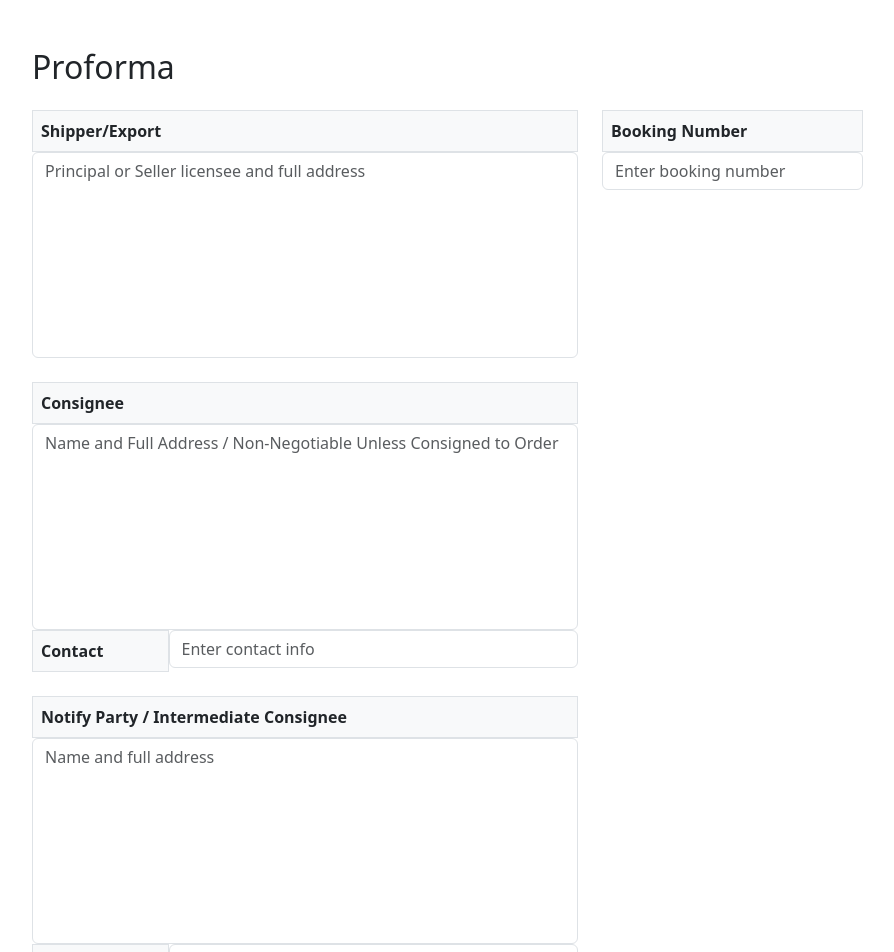
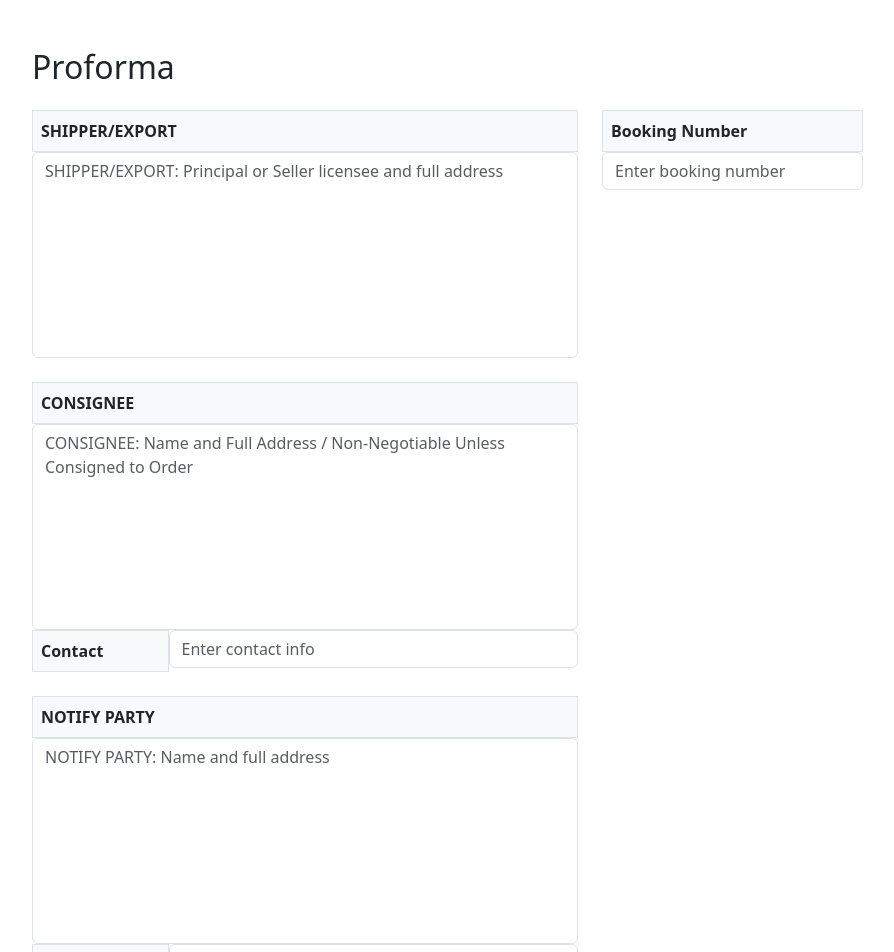
Before and after one commit to ndresdavila/excel_generator_form, a React (Vite) app in the folder masterview-form/: page / in a window 1280 px wide. Shown: the top 952 px of the page, without its empty margins (50-944 px from the left). Built offline with nearby package versions, Linux system fonts and the light colour scheme.

Commit message:
Changes in toast messages and input's placeholders made

```diff
--- a/masterview-form/src/App.jsx
+++ b/masterview-form/src/App.jsx
@@ -41,8 +41,8 @@ function App() {
 
     toast.success(
       <div className="toast-content">
-        <i className="bi bi-check-circle-fill me-2"></i>
-        <b>Exito:</b> <br></br>Todos los campos están completos. Generando archivo...
+        <i className="bi bi-check-circle-fill"></i>
+        <b>Exito:</b> <br></br> Todos los campos están completos. Generando archivo...
       </div>,
       {
         position: 'bottom-right',
--- a/masterview-form/src/components/DynamicRows.jsx
+++ b/masterview-form/src/components/DynamicRows.jsx
@@ -17,7 +17,7 @@ export default function DynamicRows({ rows, setRows, addRow }) {
             <input type="text" className="form-control" value={row.seals} onChange={e => { const nr=[...rows]; nr[index].seals=e.target.value; setRows(nr);} } placeholder="Seals" />
           </div>
           <textarea className="form-control h-100 resize-none" value={row.packages} onChange={e => { const nr=[...rows]; nr[index].packages=e.target.value; setRows(nr);} } placeholder="Number of packages" />
-          <textarea className="form-control h-100 resize-none" value={row.description} onChange={e => { const nr=[...rows]; nr[index].description=e.target.value; setRows(nr);} } placeholder="Description of packages and goods" />
+          <textarea className="form-control h-100 resize-none" value={row.description} onChange={e => { const nr=[...rows]; nr[index].description=e.target.value; setRows(nr);} } placeholder="Enter description of packages and goods" />
           <textarea className="form-control h-100 resize-none" value={row.grossWeight} onChange={e => { const nr=[...rows]; nr[index].grossWeight=e.target.value; setRows(nr);} } placeholder="Gross weight" />
           <textarea className="form-control h-100 resize-none" value={row.measurements} onChange={e => { const nr=[...rows]; nr[index].measurements=e.target.value; setRows(nr);} } placeholder="Measurements" />
         </div>
--- a/masterview-form/src/components/FormHeader.jsx
+++ b/masterview-form/src/components/FormHeader.jsx
@@ -6,7 +6,7 @@ export default function FormHeader() {
       <div className="row">
         <div className="col-6">
           <label className="form-label fw-bold border p-2 d-block bg-light text-dark text-start mb-0">
-            Shipper/Export
+          SHIPPER/EXPORT
           </label>
         </div>
         <div className="col-3">
@@ -17,7 +17,7 @@ export default function FormHeader() {
       </div>
       <div className="row">
         <div className="col-6">
-          <textarea className="form-control mt-0" name="shipper" rows="8" placeholder="Principal or Seller licensee and full address" style={{ resize: 'none' }} />
+          <textarea className="form-control mt-0" name="shipper" rows="8" placeholder="SHIPPER/EXPORT: Principal or Seller licensee and full address" style={{ resize: 'none' }} />
         </div>
         <div className="col-3">
           <input type="text" className="form-control mt-0" name="bookingNumber" placeholder="Enter booking number" />
--- a/masterview-form/src/components/PartyDetails.jsx
+++ b/masterview-form/src/components/PartyDetails.jsx
@@ -4,8 +4,8 @@ export default function PartyDetails() {
   return (
     <div className="row mt-4">
       <div className="col-6">
-        <label className="form-label fw-bold border p-2 d-block bg-light text-dark text-start mb-0">Consignee</label>
-        <textarea className="form-control mt-0" name="consignee" rows="8" placeholder="Name and Full Address / Non-Negotiable Unless Consigned to Order" style={{ resize: 'none' }} />
+        <label className="form-label fw-bold border p-2 d-block bg-light text-dark text-start mb-0">CONSIGNEE</label>
+        <textarea className="form-control mt-0" name="consignee" rows="8" placeholder="CONSIGNEE: Name and Full Address / Non-Negotiable Unless Consigned to Order" style={{ resize: 'none' }} />
         <div className="row g-0 mt-0">
           <div className="col-3">
             <label className="form-label fw-bold border p-2 d-block bg-light text-dark text-start mb-0">Contact</label>
@@ -16,8 +16,8 @@ export default function PartyDetails() {
         </div>
         <div className="row g-0 mt-4">
           <div className="col-12">
-            <label className="form-label fw-bold border p-2 d-block bg-light text-dark text-start mb-0">Notify Party / Intermediate Consignee</label>
-            <textarea className="form-control mt-0" name="notifyParty" rows="8" placeholder="Name and full address" style={{ resize: 'none' }} />
+            <label className="form-label fw-bold border p-2 d-block bg-light text-dark text-start mb-0">NOTIFY PARTY</label>
+            <textarea className="form-control mt-0" name="notifyParty" rows="8" placeholder="NOTIFY PARTY: Name and full address" style={{ resize: 'none' }} />
           </div>
           <div className="col-3">
             <label className="form-label fw-bold border p-2 d-block bg-light text-dark text-start mb-0">Contact</label>
```
